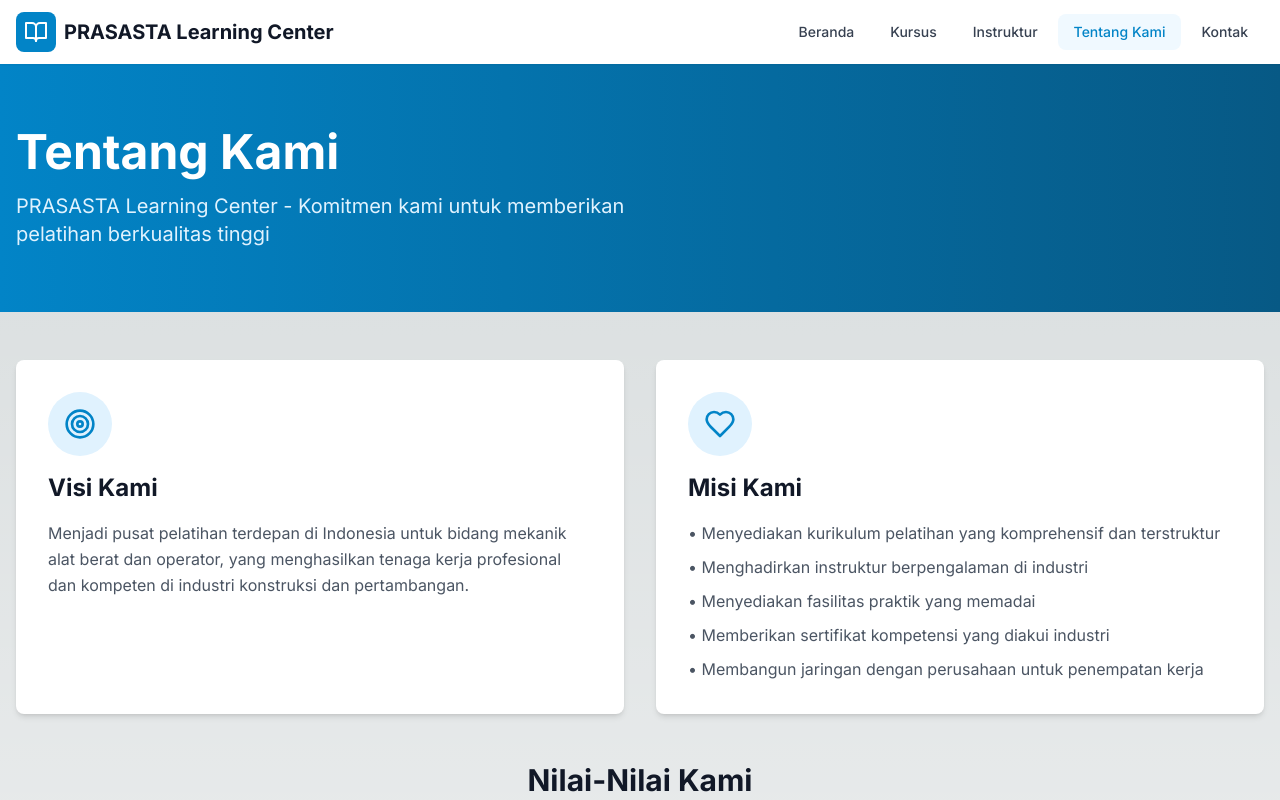
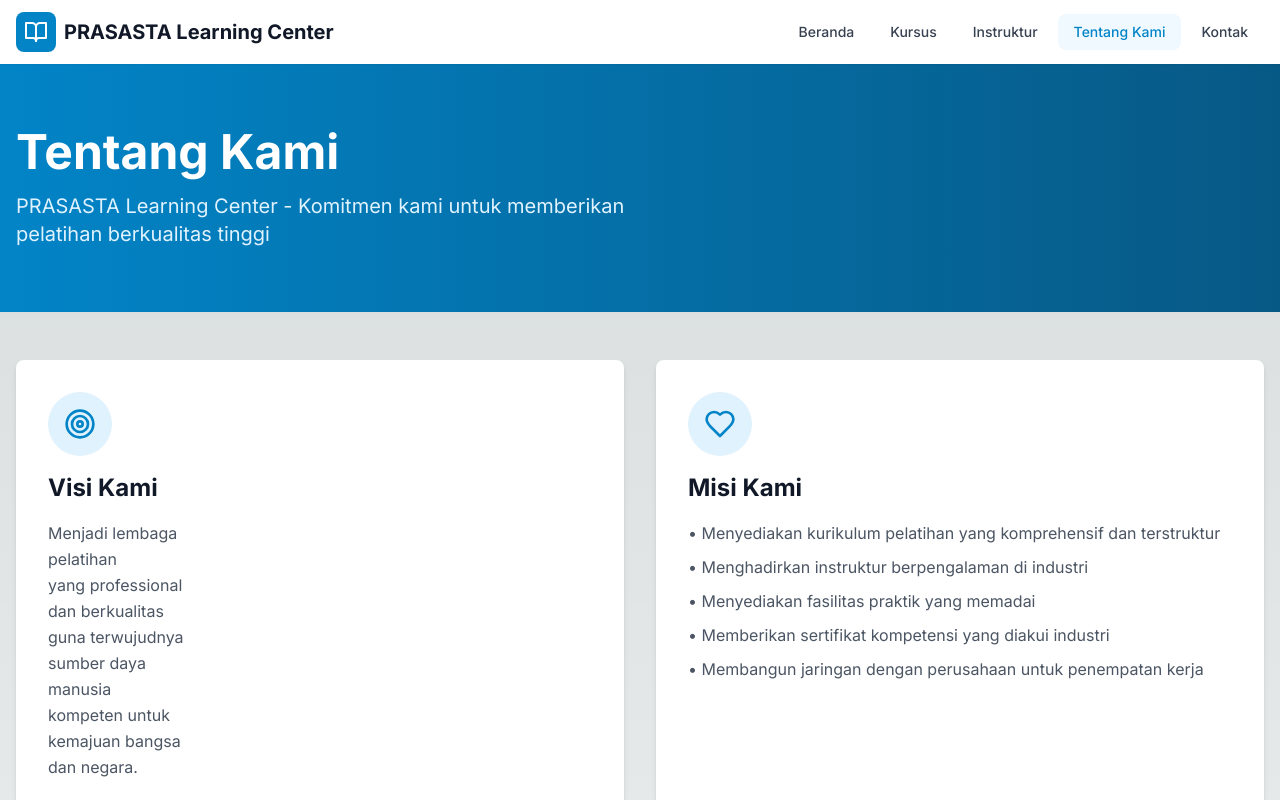
Before and after one commit to hendiksaputra/prasasta-learning-center, a Next.js app in the folder frontend/: page /about in a window 1280 px wide. Shown: the top 800 px of the page. Built offline with nearby package versions, Linux system fonts and the light colour scheme.

Commit message:
Update Visi Kami di halaman About dengan format yang lebih rapi

```diff
--- a/frontend/app/about/page.tsx
+++ b/frontend/app/about/page.tsx
@@ -27,9 +27,17 @@ export default function AboutPage() {
               <Target className="h-8 w-8 text-primary-600" />
             </div>
             <h2 className="text-2xl font-bold mb-4 text-gray-900">Visi Kami</h2>
-            <p className="text-gray-600 leading-relaxed">
-              Menjadi pusat pelatihan terdepan di Indonesia untuk bidang mekanik alat berat dan operator,
-              yang menghasilkan tenaga kerja profesional dan kompeten di industri konstruksi dan pertambangan.
+            <p className="text-gray-600 leading-relaxed whitespace-pre-line">
+              Menjadi lembaga{'\n'}
+              pelatihan{'\n'}
+              yang professional{'\n'}
+              dan berkualitas{'\n'}
+              guna terwujudnya{'\n'}
+              sumber daya{'\n'}
+              manusia{'\n'}
+              kompeten untuk{'\n'}
+              kemajuan bangsa{'\n'}
+              dan negara.
             </p>
           </Card>
 
```
